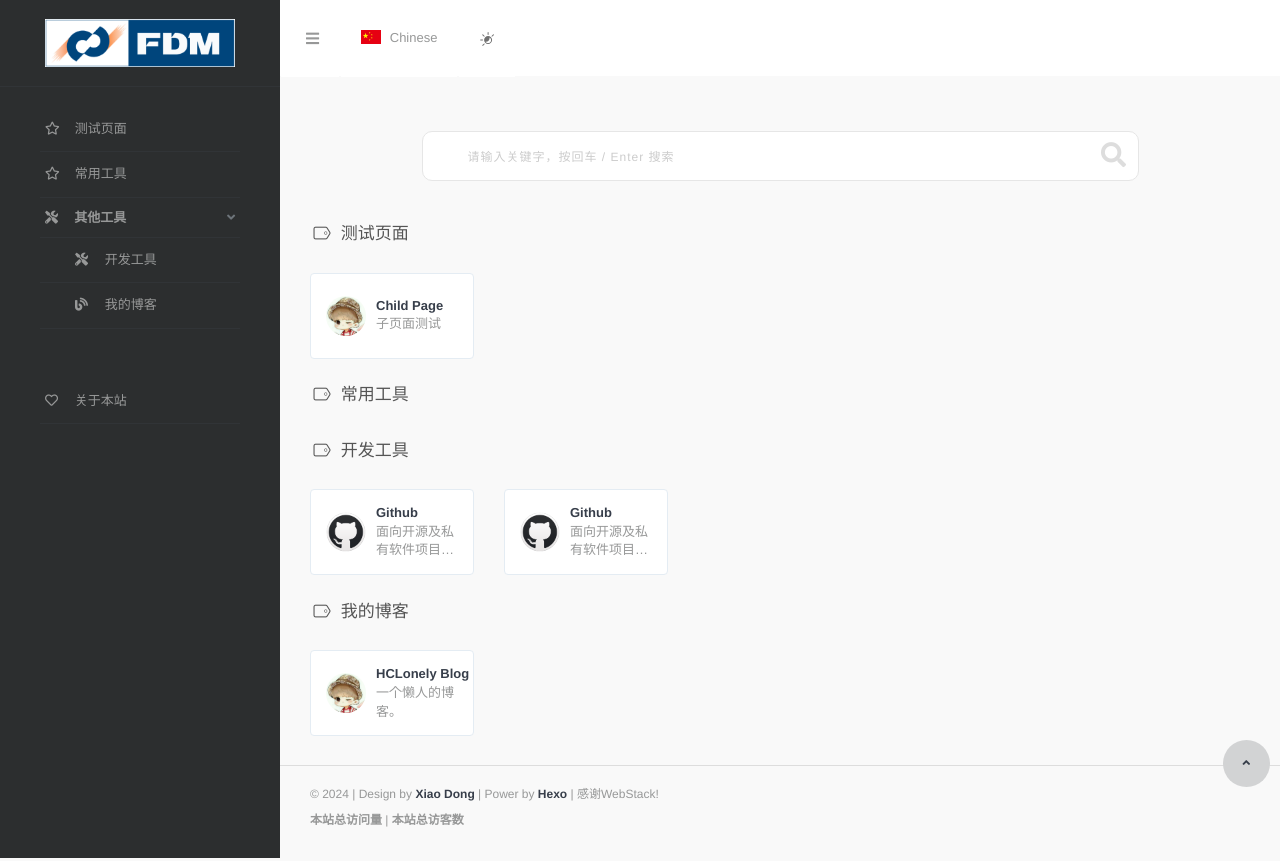
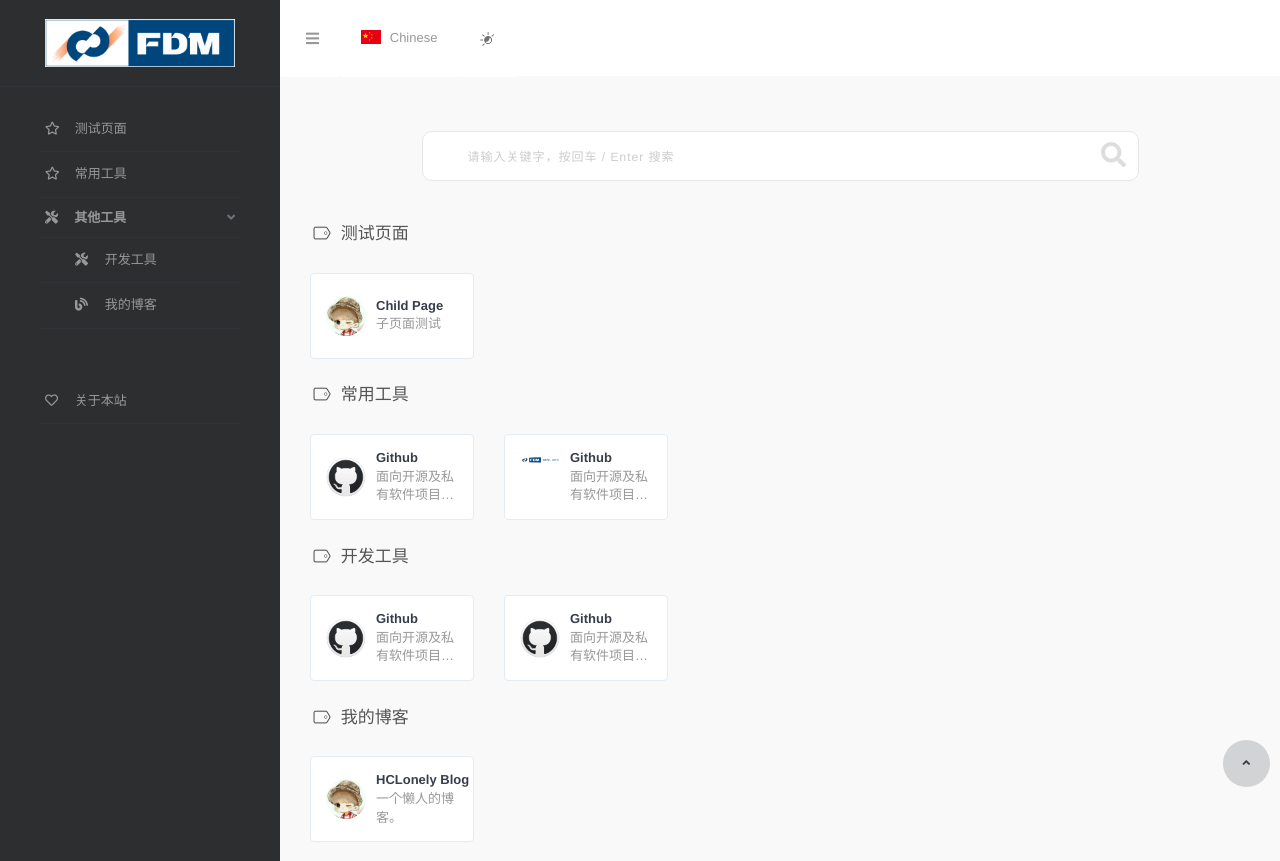
Before and after one commit to whutxd/whutxd, a plain HTML site: page index.html in a window 1280 px wide. Shown: the top 861 px of the page. Drawn offline with nearby package versions, Linux system fonts and the light colour scheme; some packages are replaced by stand-ins of ours; a script that the page names is missing.

Commit message:
Site updated: 2024-09-07 16:55:12

```diff
--- a/index.html
+++ b/index.html
@@ -254,6 +254,38 @@
     <h4 class="text-gray"><i class="linecons-tag" style="margin-right: 7px;" id="常用工具"></i>常用工具</h4>
 <div class="row">
 
+  <div class="col-sm-3">
+    <div class="xe-widget xe-conversations box2 label-info" onclick="window.open('https://github.com/', '_blank')" data-toggle="tooltip" data-placement="bottom" title="" data-original-title="https://github.com/">
+      <div class="xe-comment-entry">
+        <a class="xe-user-img">
+          <img data-src="/images/logos/github.png" class="lozad img-circle" width="40">
+        </a>
+        <div class="xe-comment">
+          <a href="#" class="xe-user-name overflowClip_1">
+            <strong>Github</strong>
+          </a>
+          <p class="overflowClip_2">面向开源及私有软件项目的托管平台。</p>
+        </div>
+      </div>
+    </div>
+  </div>
+
+  <div class="col-sm-3">
+    <div class="xe-widget xe-conversations box2 label-info" onclick="window.open('https://github.com/', '_blank')" data-toggle="tooltip" data-placement="bottom" title="" data-original-title="https://github.com/">
+      <div class="xe-comment-entry">
+        <a class="xe-user-img">
+          <img data-src="/images/%E6%96%B9%E6%AD%A3logo.png" class="lozad img-circle" width="40">
+        </a>
+        <div class="xe-comment">
+          <a href="#" class="xe-user-name overflowClip_1">
+            <strong>Github</strong>
+          </a>
+          <p class="overflowClip_2">面向开源及私有软件项目的托管平台。</p>
+        </div>
+      </div>
+    </div>
+  </div>
+
 </div>
 <br />
 
```
